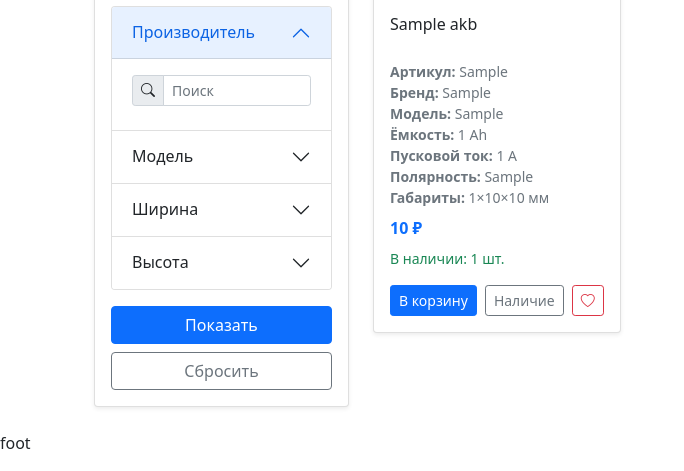
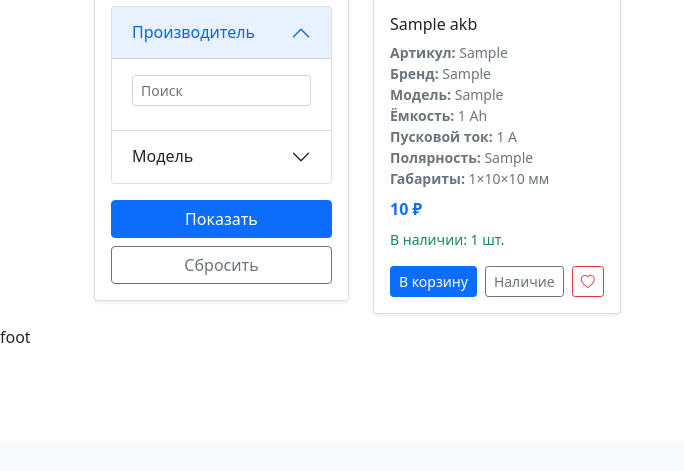
Before and after one commit to Voloda317/Beskamerka, a Django app: template templates/akb/akb.html in a window 1280 px wide, after a click on "Производитель". Shown: the part 359-830 px from the top of the page, without its empty margins (0-684 px from the left). After the commit the page ends 702 px from the top, so only its background shows below. Run offline with Django 5.2, Linux system fonts and the light colour scheme; tables that the repository leaves empty hold one stand-in row (values such as "Sample post"); the template is opened without the code that fills it: values that come from a table or form of the project are taken from there, most other values are stand-ins (such as "Sample title", 1, 10 or a date in 2020); grey boxes marked "Sample" are stand-in pictures; some libraries are stand-ins or nearby versions.

Commit message:
three commit

```diff
--- a/templates/akb/akb.html
+++ b/templates/akb/akb.html
@@ -4,12 +4,11 @@
 {% block content %}
 <div class="container mt-4">
   <div class="row">
-    <!-- SIDEBAR: filters -->
+    <!-- SIDEBAR: фильтры -->
     <div class="col-lg-3 mb-4">
       <div class="card shadow-sm">
         <div class="card-body">
           <form method="get" id="filter-form">
-            <!-- Capacity -->
             <h6 class="fw-semibold mb-3 border-bottom pb-2">Ёмкость (Ah)</h6>
             <div class="row g-2 mb-3">
               <div class="col-6">
@@ -22,7 +21,6 @@
               </div>
             </div>
 
-            <!-- Start current -->
             <h6 class="fw-semibold mb-3 border-bottom pb-2">Пусковой ток (A)</h6>
             <div class="row g-2 mb-3">
               <div class="col-6">
@@ -35,7 +33,6 @@
               </div>
             </div>
 
-            <!-- Polarity -->
             <h6 class="fw-semibold mb-3 border-bottom pb-2">Полярность</h6>
             <div class="mb-3">
               {% for choice in filter.form.polarity.field.choices %}
@@ -49,22 +46,17 @@
               {% endfor %}
             </div>
 
-            <!-- Accordion: brand & model -->
             <div class="accordion mb-3" id="accordionFilters">
+              <!-- Производитель -->
               <div class="accordion-item">
                 <h2 class="accordion-header" id="headingBrand">
-                  <button class="accordion-button collapsed" type="button" data-bs-toggle="collapse"
-                    data-bs-target="#collapseBrand" aria-expanded="false" aria-controls="collapseBrand">
+                  <button class="accordion-button collapsed" type="button" data-bs-toggle="collapse" data-bs-target="#collapseBrand" aria-expanded="false">
                     Производитель
                   </button>
                 </h2>
-                <div id="collapseBrand" class="accordion-collapse collapse" aria-labelledby="headingBrand"
-                  data-bs-parent="#accordionFilters">
+                <div id="collapseBrand" class="accordion-collapse collapse">
                   <div class="accordion-body">
-                    <div class="input-group input-group-sm mb-2">
-                      <span class="input-group-text"><i class="bi bi-search"></i></span>
-                      <input type="text" class="form-control" id="searchBrand" placeholder="Поиск">
-                    </div>
+                    <input type="text" class="form-control form-control-sm mb-2" id="searchBrand" placeholder="Поиск">
                     <div class="brand-list" style="max-height: 220px; overflow-y: auto;">
                       {% for choice in filter.form.brand.field.choices %}
                         {% with sel=filter.form.brand.value %}
@@ -80,20 +72,16 @@
                 </div>
               </div>
 
+              <!-- Модель -->
               <div class="accordion-item">
                 <h2 class="accordion-header" id="headingModel">
-                  <button class="accordion-button collapsed" type="button" data-bs-toggle="collapse"
-                    data-bs-target="#collapseModel" aria-expanded="false" aria-controls="collapseModel">
+                  <button class="accordion-button collapsed" type="button" data-bs-toggle="collapse" data-bs-target="#collapseModel">
                     Модель
                   </button>
                 </h2>
-                <div id="collapseModel" class="accordion-collapse collapse" aria-labelledby="headingModel"
-                  data-bs-parent="#accordionFilters">
+                <div id="collapseModel" class="accordion-collapse collapse">
                   <div class="accordion-body">
-                    <div class="input-group input-group-sm mb-2">
-                      <span class="input-group-text"><i class="bi bi-search"></i></span>
-                      <input type="text" class="form-control" id="searchModel" placeholder="Поиск">
-                    </div>
+                    <input type="text" class="form-control form-control-sm mb-2" id="searchModel" placeholder="Поиск">
                     <div class="model-list" style="max-height: 220px; overflow-y: auto;">
                       {% for choice in filter.form.model.field.choices %}
                         {% with sel=filter.form.model.value %}
@@ -108,69 +96,8 @@
                   </div>
                 </div>
               </div>
-
-              <!-- Width Accordion -->
-              <div class="accordion-item">
-                <h2 class="accordion-header" id="headingWidth">
-                  <button class="accordion-button collapsed" type="button" data-bs-toggle="collapse"
-                    data-bs-target="#collapseWidth" aria-expanded="false" aria-controls="collapseWidth">
-                    Ширина
-                  </button>
-                </h2>
-                <div id="collapseWidth" class="accordion-collapse collapse" aria-labelledby="headingWidth"
-                  data-bs-parent="#accordionFilters">
-                  <div class="accordion-body">
-                    <div class="input-group input-group-sm mb-2">
-                      <span class="input-group-text"><i class="bi bi-search"></i></span>
-                      <input type="text" class="form-control" id="searchWidth" placeholder="Поиск">
-                    </div>
-                    <div class="width-list" style="max-height: 220px; overflow-y: auto;">
-                      {% for choice in filter.form.width.field.choices %}
-                        {% with sel=filter.form.width.value %}
-                        <div class="form-check width-item">
-                          <input class="form-check-input" type="checkbox" name="width" value="{{ choice.0 }}" id="width_{{ forloop.counter }}"
-                            {% if sel and choice.0 in sel %}checked{% endif %}>
-                          <label class="form-check-label small" for="width_{{ forloop.counter }}">{{ choice.1 }} мм</label>
-                        </div>
-                        {% endwith %}
-                      {% endfor %}
-                    </div>
-                  </div>
-                </div>
             </div>
 
-              <!-- Height Accordion -->
-              <div class="accordion-item">
-                <h2 class="accordion-header" id="headingHeight">
-                  <button class="accordion-button collapsed" type="button" data-bs-toggle="collapse"
-                    data-bs-target="#collapseHeight" aria-expanded="false" aria-controls="collapseHeight">
-                    Высота
-                  </button>
-                </h2>
-                <div id="collapseHeight" class="accordion-collapse collapse" aria-labelledby="headingHeight"
-                  data-bs-parent="#accordionFilters">
-                  <div class="accordion-body">
-                    <div class="input-group input-group-sm mb-2">
-                      <span class="input-group-text"><i class="bi bi-search"></i></span>
-                      <input type="text" class="form-control" id="searchHeight" placeholder="Поиск">
-                    </div>
-                    <div class="height-list" style="max-height: 220px; overflow-y: auto;">
-                      {% for choice in filter.form.height.field.choices %}
-                        {% with sel=filter.form.height.value %}
-                        <div class="form-check height-item">
-                          <input class="form-check-input" type="checkbox" name="height" value="{{ choice.0 }}" id="height_{{ forloop.counter }}"
-                            {% if sel and choice.0 in sel %}checked{% endif %}>
-                          <label class="form-check-label small" for="height_{{ forloop.counter }}">{{ choice.1 }} мм</label>
-                        </div>
-                        {% endwith %}
-                      {% endfor %}
-                    </div>
-                  </div>
-                </div>
-              </div>
-            </div>
-
-            <!-- Buttons -->
             <div class="d-grid gap-2">
               <button type="submit" class="btn btn-primary">Показать</button>
               <a href="{% url 'akb:akb' %}" class="btn btn-outline-secondary">Сбросить</a>
@@ -180,7 +107,7 @@
       </div>
     </div>
 
-    <!-- CARDS: akbs -->
+    <!-- СПИСОК АКБ -->
     <div class="col-lg-9">
       <div class="d-flex justify-content-between align-items-center mb-3">
         <h5>Найдено аккумуляторов: {{ filter.qs.count }}</h5>
@@ -193,11 +120,20 @@
         {% for akb in akbs %}
         <div class="col d-flex align-items-stretch">
           <div class="card h-100 shadow-sm d-flex flex-column">
-            <img src="{{ akb.image_url }}" class="card-img-top" alt="{{ akb.name }}" style="object-fit: contain; height: 180px;">
+
+            {# ✅ Исправленный вывод изображения #}
+            {% with raw=akb.image_url|default_if_none:'' %}
+              <img
+                src="{% if '://' in raw %}{{ raw }}{% else %}https://{% if raw|slice:':1' == '/' %}{{ raw|slice:'1:' }}{% else %}{{ raw }}{% endif %}{% endif %}"
+                class="card-img-top"
+                alt="{{ akb.name }}"
+                style="object-fit: contain; height: 180px;"
+                loading="lazy"
+              >
+            {% endwith %}
+
             <div class="card-body d-flex flex-column">
-              <h6 class="card-title" style="word-wrap: break-word; overflow-wrap: break-word; line-height: 1.2; min-height: 2.4em;">
-                {{ akb.name }}
-              </h6>
+              <h6 class="card-title" style="line-height: 1.2;">{{ akb.name }}</h6>
               <div class="small text-muted mb-2">
                 <div><strong>Артикул:</strong> {{ akb.art }}</div>
                 <div><strong>Бренд:</strong> {{ akb.brand }}</div>
@@ -211,40 +147,30 @@
               <div class="fw-bold text-primary mb-2">{{ akb.price }} ₽</div>
               <div class="small text-success mb-3">В наличии: {{ akb.count }} шт.</div>
 
-              <div class="mt-auto d-flex gap-2 align-items-center">
+              <div class="mt-auto d-flex gap-2">
                 <a href="#" class="btn btn-sm btn-primary flex-fill">В корзину</a>
                 <a href="#" class="btn btn-sm btn-outline-secondary flex-fill">Наличие</a>
-                <a href="#" class="btn btn-outline-danger btn-sm">
-                  <i class="bi bi-heart"></i>
-                </a>
+                <a href="#" class="btn btn-outline-danger btn-sm"><i class="bi bi-heart"></i></a>
               </div>
             </div>
           </div>
         </div>
         {% empty %}
-        <div class="col-12">
-          <div class="text-center py-5">
+        <div class="col-12 text-center py-5">
           <h4 class="text-muted mt-3">Аккумуляторы не найдены</h4>
           <p class="text-muted">Попробуйте изменить параметры фильтра</p>
           <a href="{% url 'akb:akb' %}" class="btn btn-primary">Сбросить фильтры</a>
         </div>
-        </div>
         {% endfor %}
       </div>
 
-      <!-- simple pagination (preserves no filters) -->
       {% if akbs.has_other_pages %}
       <div class="mt-4">
-        <nav aria-label="Page navigation">
+        <nav>
           <ul class="pagination justify-content-center">
             {% if akbs.has_previous %}
-              <li class="page-item">
-                <a class="page-link" href="?page={{ akbs.previous_page_number }}" aria-label="Previous">
-                  <span aria-hidden="true">&laquo;</span>
-                </a>
-              </li>
+              <li class="page-item"><a class="page-link" href="?page={{ akbs.previous_page_number }}">&laquo;</a></li>
             {% endif %}
-
             {% for num in akbs.paginator.page_range %}
               {% if num >= akbs.number|add:-2 and num <= akbs.number|add:2 %}
                 <li class="page-item {% if akbs.number == num %}active{% endif %}">
@@ -252,13 +178,8 @@
                 </li>
               {% endif %}
             {% endfor %}
-
             {% if akbs.has_next %}
-              <li class="page-item">
-                <a class="page-link" href="?page={{ akbs.next_page_number }}" aria-label="Next">
-                  <span aria-hidden="true">&raquo;</span>
-                </a>
-              </li>
+              <li class="page-item"><a class="page-link" href="?page={{ akbs.next_page_number }}">&raquo;</a></li>
             {% endif %}
           </ul>
         </nav>
@@ -269,42 +190,28 @@
 </div>
 
 <script>
-// search inside accordion lists
 function setupAccordionSearch(inputId, itemClass) {
   const input = document.getElementById(inputId);
   if (!input) return;
-    const items = document.querySelectorAll('.' + itemClass);
   input.addEventListener('input', function () {
-        const q = this.value.trim().toLowerCase();
-        items.forEach(it => {
-            const lbl = it.querySelector('.form-check-label');
-            const txt = lbl ? lbl.textContent.toLowerCase() : '';
-            it.style.display = txt.indexOf(q) !== -1 ? 'block' : 'none';
+    const q = this.value.toLowerCase();
+    document.querySelectorAll('.' + itemClass).forEach(it => {
+      const txt = it.textContent.toLowerCase();
+      it.style.display = txt.includes(q) ? 'block' : 'none';
     });
   });
 }
 document.addEventListener('DOMContentLoaded', function () {
   setupAccordionSearch('searchBrand', 'brand-item');
   setupAccordionSearch('searchModel', 'model-item');
-    setupAccordionSearch('searchWidth', 'width-item');
-    setupAccordionSearch('searchHeight', 'height-item');
 });
 </script>
 
 <style>
 .brand-list::-webkit-scrollbar,
-.model-list::-webkit-scrollbar,
-.width-list::-webkit-scrollbar,
-.height-list::-webkit-scrollbar {
-    width: 6px;
-}
+.model-list::-webkit-scrollbar { width: 6px; }
 .brand-list::-webkit-scrollbar-thumb,
-.model-list::-webkit-scrollbar-thumb,
-.width-list::-webkit-scrollbar-thumb,
-.height-list::-webkit-scrollbar-thumb {
-    border-radius: 3px;
-    background: #c1c1c1;
-}
+.model-list::-webkit-scrollbar-thumb { border-radius: 3px; background: #c1c1c1; }
 .form-check { margin-bottom: 0.35rem; }
 .form-check-label { font-size: 0.9rem; }
 </style>
```
Also changed, not shown: 1 other file. Lines whose indentation alone changed are shown as unchanged.
